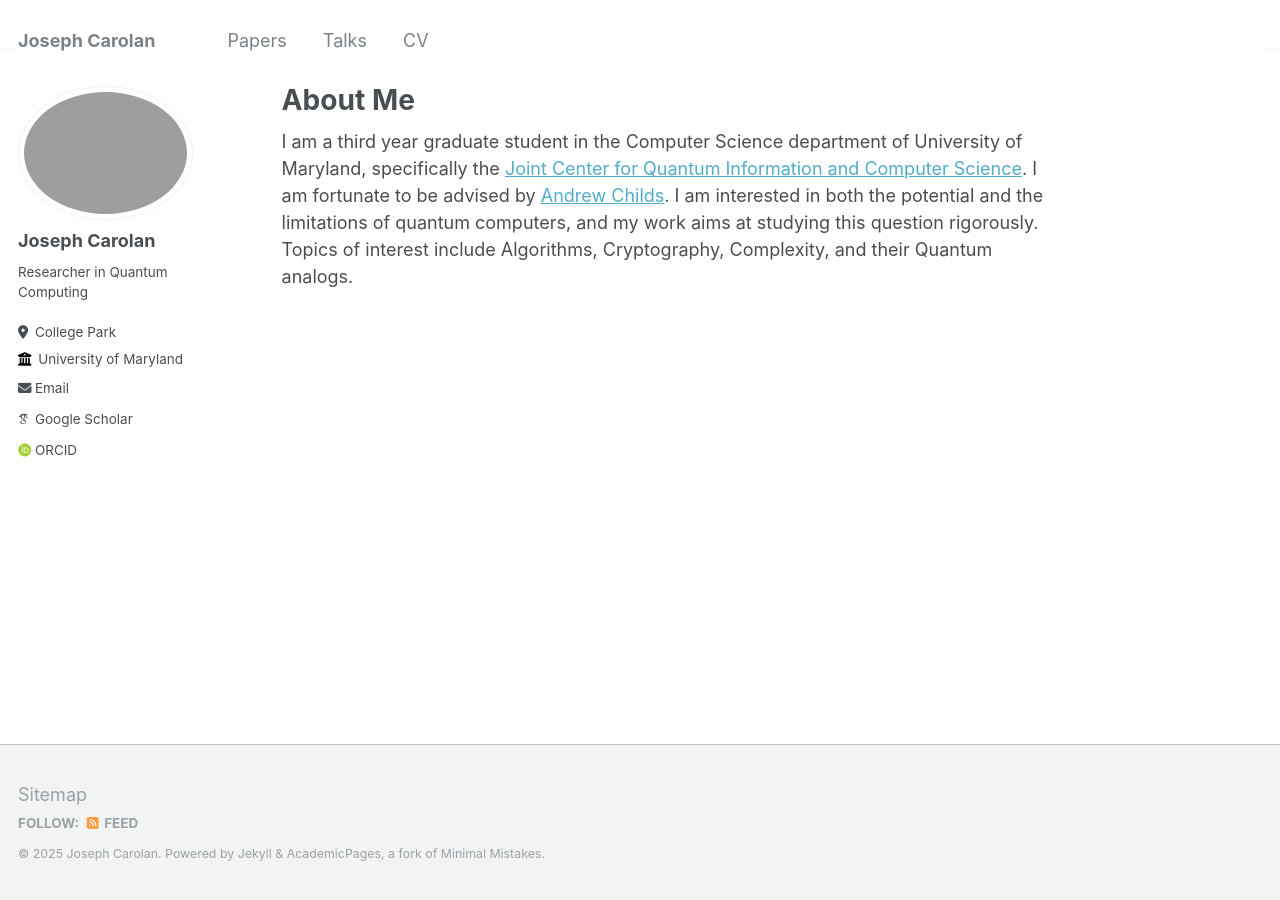
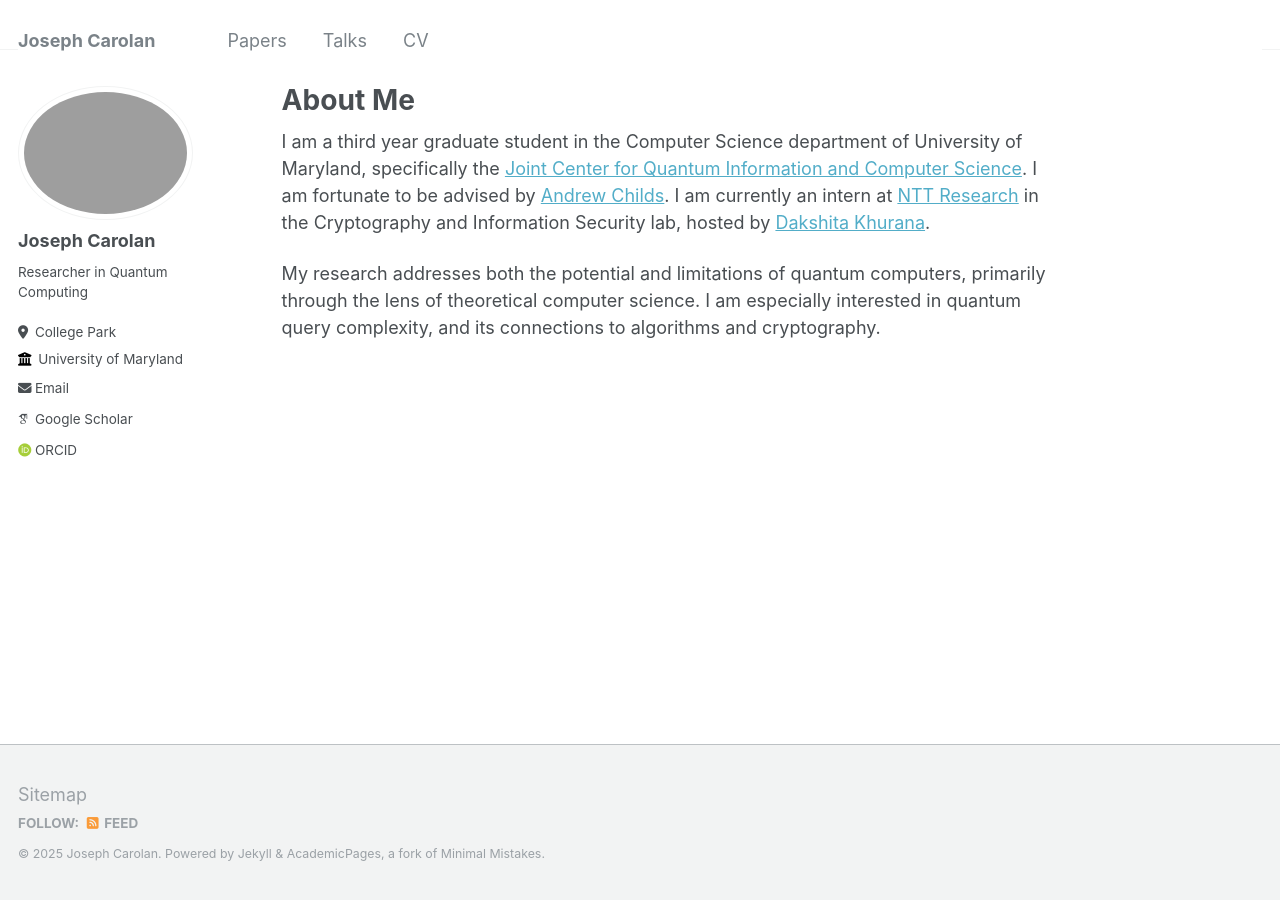
Before and after one commit to jacarolan/personal-website, a Jekyll site: the page built from _pages/about.md, in a window 1280 px wide. Built offline with Jekyll 4.4.1, drawn with Linux system fonts in a browser that asks for light colours; some web fonts are replaced.

Commit message:
Added internship message to about.

```diff
--- a/_pages/about.md
+++ b/_pages/about.md
@@ -7,4 +7,6 @@ redirect_from:
   - /about.html
 ---
 
-I am a third year graduate student in the Computer Science department of University of Maryland, specifically the [Joint Center for Quantum Information and Computer Science](https://quics.umd.edu/). I am fortunate to be advised by [Andrew Childs](https://www.cs.umd.edu/~amchilds/). I am interested in both the potential and the limitations of quantum computers, and my work aims at studying this question rigorously. Topics of interest include Algorithms, Cryptography, Complexity, and their Quantum analogs.
+I am a third year graduate student in the Computer Science department of University of Maryland, specifically the [Joint Center for Quantum Information and Computer Science](https://quics.umd.edu/). I am fortunate to be advised by [Andrew Childs](https://www.cs.umd.edu/~amchilds/). I am currently an intern at [NTT Research](https://cis.ntt-research.com/) in the Cryptography and Information Security lab, hosted by [Dakshita Khurana](https://www.dakshitakhurana.com/).
+
+My research addresses both the potential and limitations of quantum computers, primarily through the lens of theoretical computer science. I am especially interested in quantum query complexity, and its connections to algorithms and cryptography.
```
